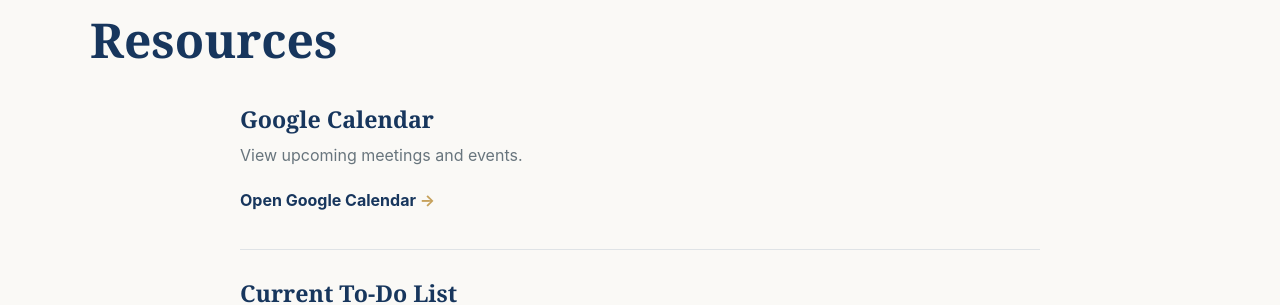
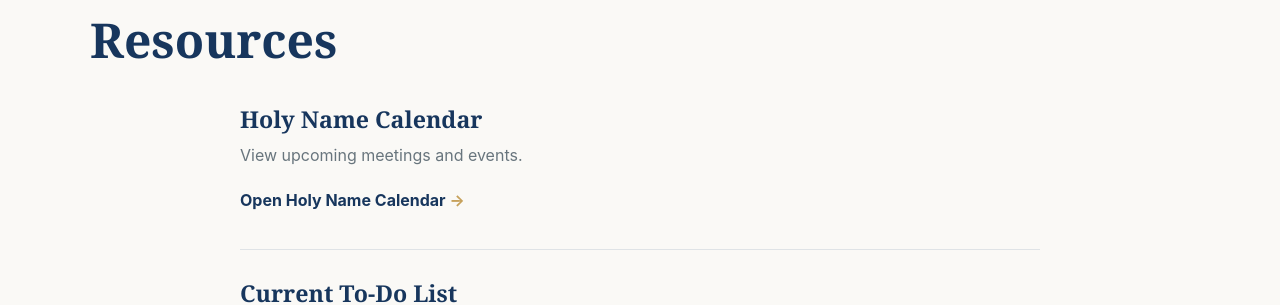
Before and after one commit to stmichaelshns/stmichaelshns.github.io, a Jekyll site: the page built from resources/index.md, in a window 1280 px wide. Shown: the part 153-458 px from the top of the page. Built offline with Jekyll 4.4.1, drawn with Linux system fonts in a browser that asks for light colours.

Commit message:
Update index.md

```diff
--- a/resources/index.md
+++ b/resources/index.md
@@ -7,7 +7,7 @@ title: Resources
 
   <div class="resource">
 
-    <h2>Google Calendar</h2>
+    <h2>Holy Name Calendar</h2>
 
     <p>
       View upcoming meetings and events.
@@ -15,7 +15,7 @@ title: Resources
 
     <a class="resource-link"
        href="https://calendar.google.com/calendar/u/0?cid=aG5zLnNtY2MuYm5kQGdtYWlsLmNvbQ">
-      Open Google Calendar
+      Open Holy Name Calendar
     </a>
 
   </div>
```
